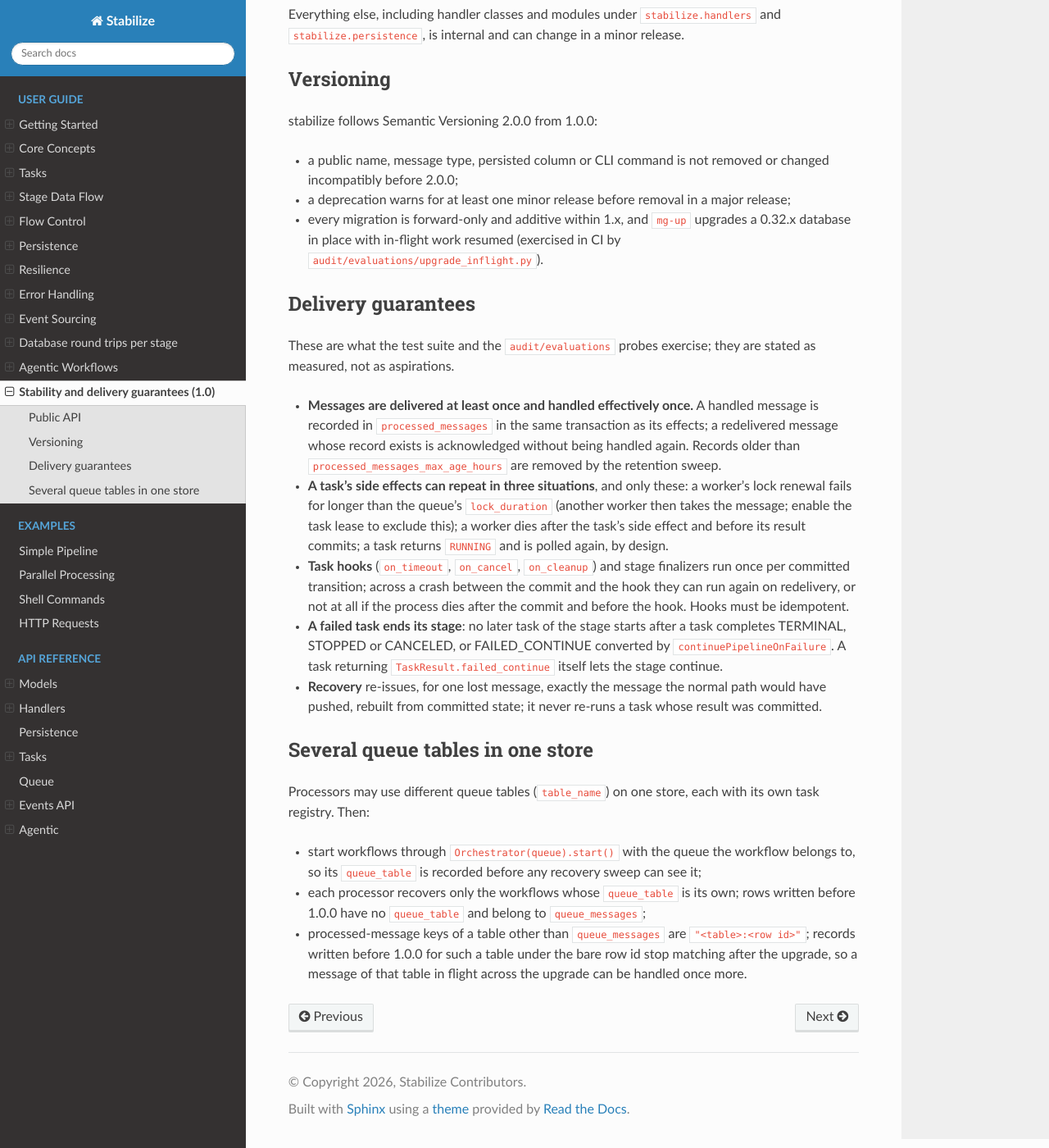
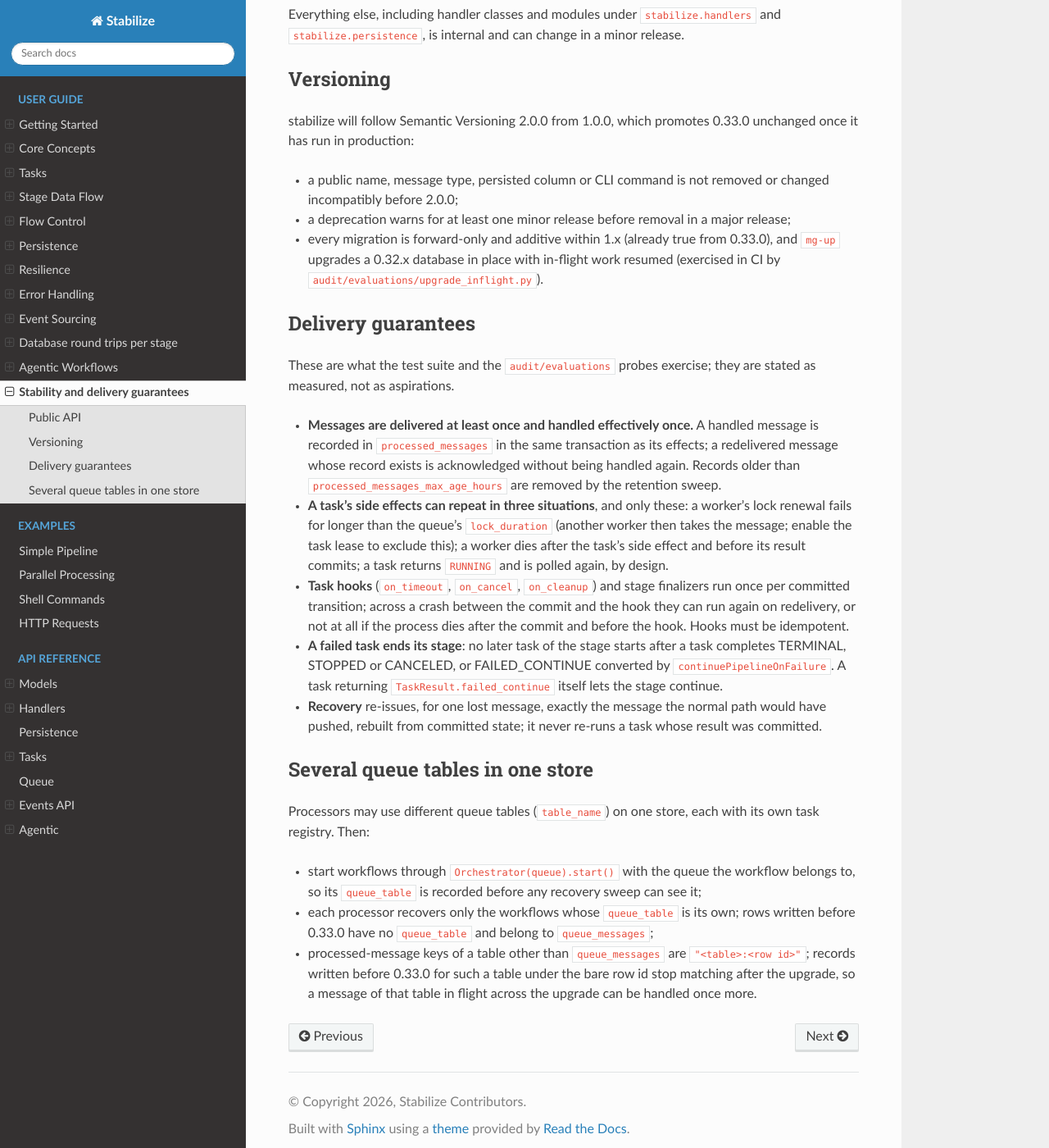
Before and after one commit to rodmena-limited/stabilize, a Sphinx documentation site: the page built from docs/guide/stability.rst, in a window 1280 px wide and 1400 px high, scrolled down 432 px. Shown: the whole window at 82% size. Built offline with Sphinx 7.4.7 and the Read the Docs theme 3.1.0, drawn with Linux system fonts in a browser that asks for light colours; some of the changed text lies outside the part shown.

Commit message:
Release number is 0.33.0 (promoted to 1.0.0 later); one-run soak job (#77, #90)
The operator's decision is 0.33.0 now, built to the 1.0 bar, and 1.0.0 later
for the same code; version strings, CHANGELOG and docs/guide/stability.rst
said 1.0.0 and are corrected. The soak job runs the 30-minute sustained run
on this release candidate once and is removed after it reports.

Co-Authored-By: Claude Opus 5.5 <noreply@anthropic.com>

```diff
--- a/docs/guide/stability.rst
+++ b/docs/guide/stability.rst
@@ -1,10 +1,10 @@
-Stability and delivery guarantees (1.0)
-=======================================
+Stability and delivery guarantees
+=================================
 
 Public API
 ----------
 
-The public API of stabilize 1.x is:
+The public API of stabilize, as of 0.33.0 and frozen at 1.0.0, is:
 
 * every name in ``stabilize.__all__``;
 * the message types in ``stabilize.queue.messages`` and their fields;
@@ -20,13 +20,14 @@ in a minor release.
 Versioning
 ----------
 
-stabilize follows Semantic Versioning 2.0.0 from 1.0.0:
+stabilize will follow Semantic Versioning 2.0.0 from 1.0.0, which promotes 0.33.0
+unchanged once it has run in production:
 
 * a public name, message type, persisted column or CLI command is not removed
   or changed incompatibly before 2.0.0;
 * a deprecation warns for at least one minor release before removal in a
   major release;
-* every migration is forward-only and additive within 1.x, and ``mg-up``
+* every migration is forward-only and additive within 1.x (already true from 0.33.0), and ``mg-up``
   upgrades a 0.32.x database in place with in-flight work resumed (exercised
   in CI by ``audit/evaluations/upgrade_inflight.py``).
 
@@ -68,9 +69,9 @@ with its own task registry. Then:
   workflow belongs to, so its ``queue_table`` is recorded before any recovery
   sweep can see it;
 * each processor recovers only the workflows whose ``queue_table`` is its own;
-  rows written before 1.0.0 have no ``queue_table`` and belong to
+  rows written before 0.33.0 have no ``queue_table`` and belong to
   ``queue_messages``;
 * processed-message keys of a table other than ``queue_messages`` are
-  ``"<table>:<row id>"``; records written before 1.0.0 for such a table under
+  ``"<table>:<row id>"``; records written before 0.33.0 for such a table under
   the bare row id stop matching after the upgrade, so a message of that table
   in flight across the upgrade can be handled once more.
--- a/pyproject.toml
+++ b/pyproject.toml
@@ -1,6 +1,6 @@
 [project]
 name = "stabilize"
-version = "1.0.0"
+version = "0.33.0"
 description = "Stabilize Workflow Orchestration - Agentic Parallel Workflows"
 readme = "README.md"
 requires-python = ">=3.11"
--- a/src/stabilize/__init__.py
+++ b/src/stabilize/__init__.py
@@ -13,7 +13,7 @@ workflows with full support for:
 - Configuration validation with JSON Schema
 """
 
-__version__ = "1.0.0"
+__version__ = "0.33.0"
 
 # Assertion helpers
 from stabilize.assertions import (
```
Also changed, not shown: CHANGELOG.md (+10 -8 lines), 5 other files.
